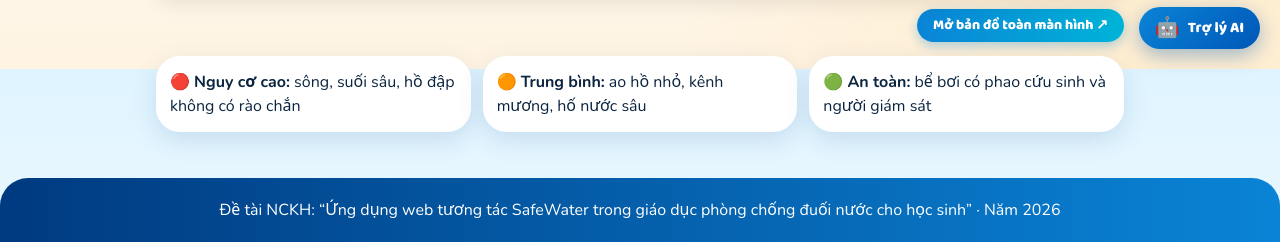
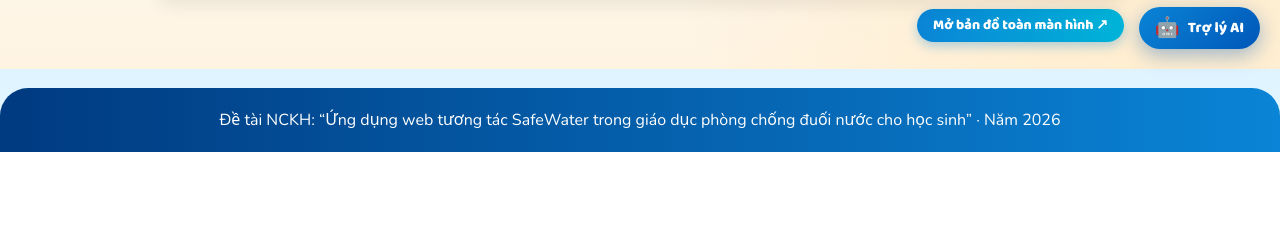
Before and after one commit to safewater4/safewater4.github.io, a plain HTML site: page ban-do/index.html in a window 1280 px wide. Shown: the part 731-973 px from the top of the page. After the commit the page ends 883 px from the top, so only its background shows below. Drawn offline with nearby package versions, Linux system fonts and the light colour scheme.

Commit message:
bỏ canh bao ban do

```diff
--- a/ban-do/index.html
+++ b/ban-do/index.html
@@ -25,11 +25,6 @@
     <span>Mở bản đồ toàn màn hình ↗</span>
   </a>
 </div>
-<div class="grid" style="margin-top:14px">
-  <div class="card">🔴 <b>Nguy cơ cao:</b> sông, suối sâu, hồ đập không có rào chắn</div>
-  <div class="card">🟠 <b>Trung bình:</b> ao hồ nhỏ, kênh mương, hố nước sâu</div>
-  <div class="card">🟢 <b>An toàn:</b> bể bơi có phao cứu sinh và người giám sát</div>
-</div>
 </main>
 <script src="../assets/js/core/dom.js"></script>
 <script src="../assets/js/icons/sprite-line.js"></script>
```
